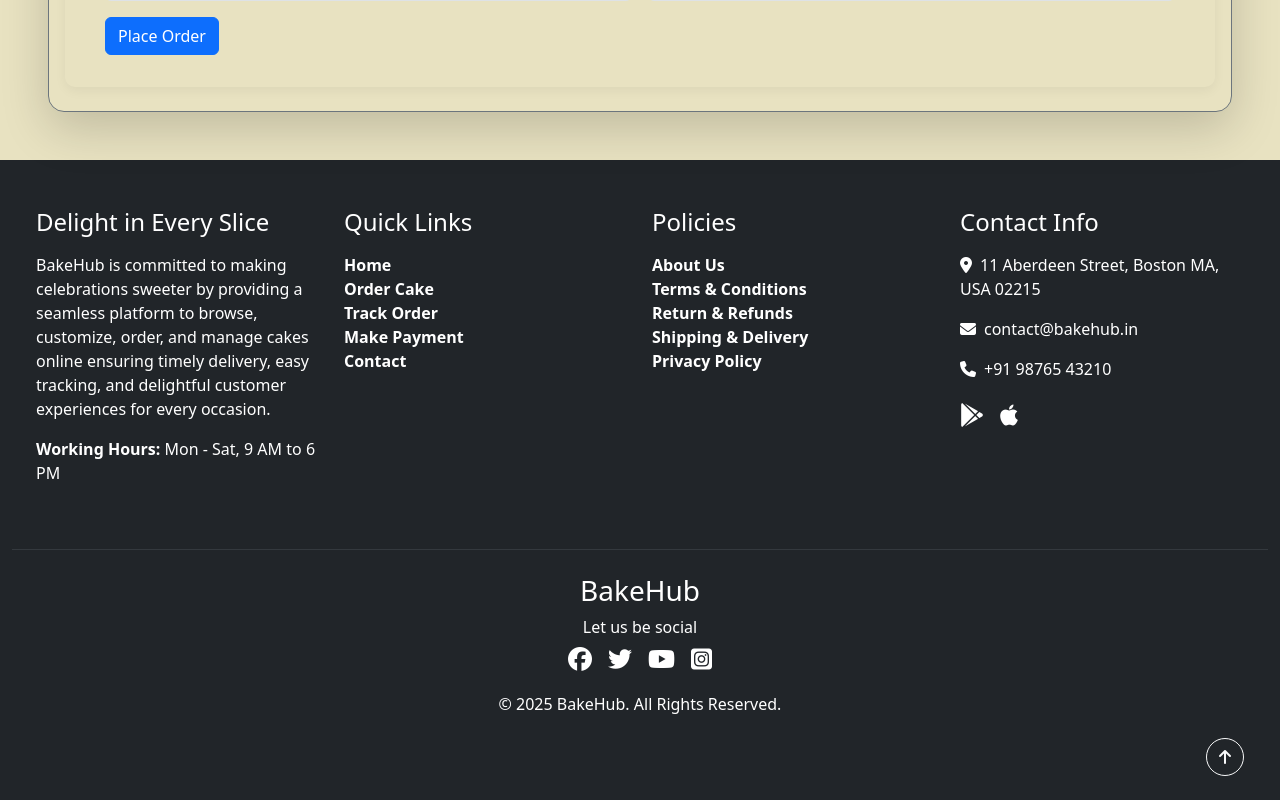
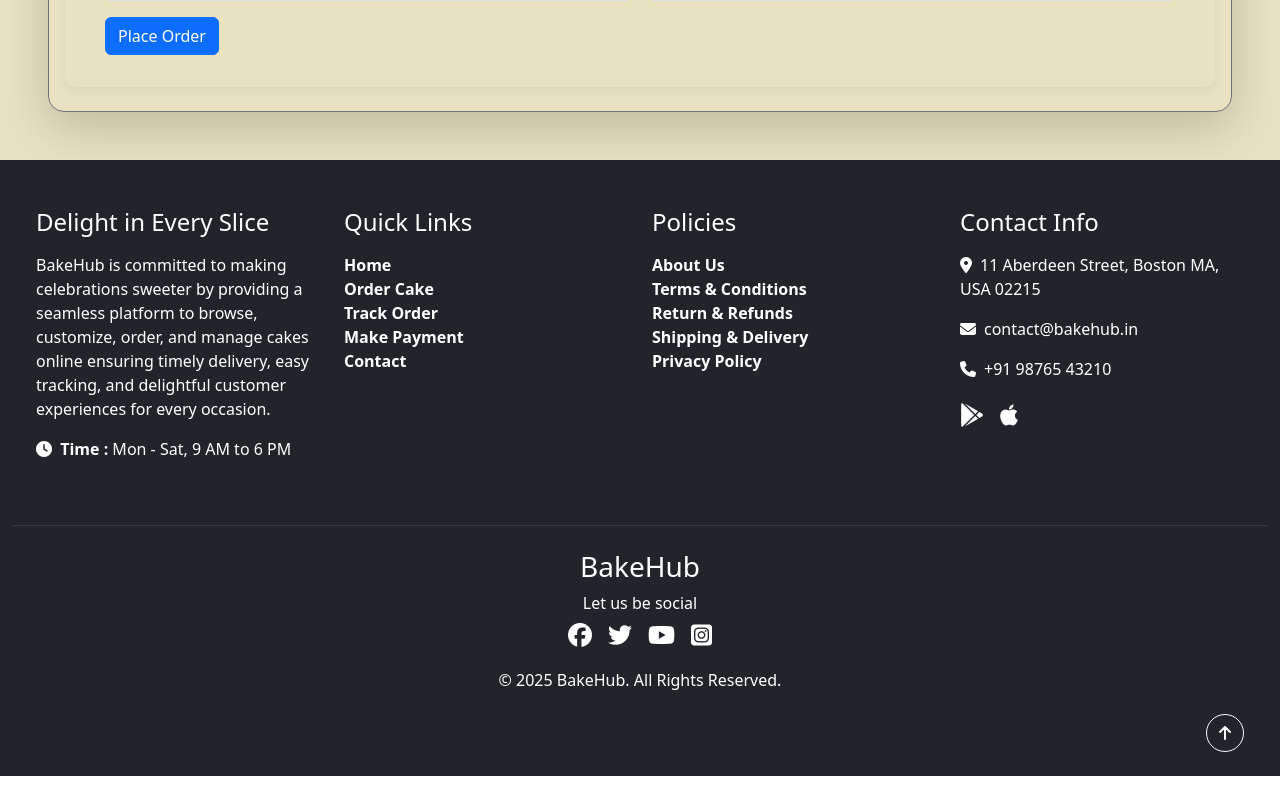
Before and after one commit to prathmesh133/BakeHub, an Angular app: page /ordercake in a window 1280 px wide. Shown: the part 1205-2005 px from the top of the page. After the commit the page ends 1981 px from the top, so only its background shows below. Built offline with nearby package versions, Linux system fonts and the light colour scheme.

Commit message:
Add changes

```diff
--- a/src/app/shared/footer/footer.component.html
+++ b/src/app/shared/footer/footer.component.html
@@ -8,7 +8,7 @@
                 customize, order, and manage cakes online ensuring timely delivery, easy tracking, and delightful
                 customer experiences for every occasion.
             </p>
-            <p><strong>Working Hours:</strong> Mon - Sat, 9 AM to 6 PM</p>
+            <p><strong> <i class="fa-solid fa-clock me-1"></i> Time :</strong> Mon - Sat, 9 AM to 6 PM</p>
         </div>
 
         <div class="col-12 col-md-3 mb-4 quick-links">
```
